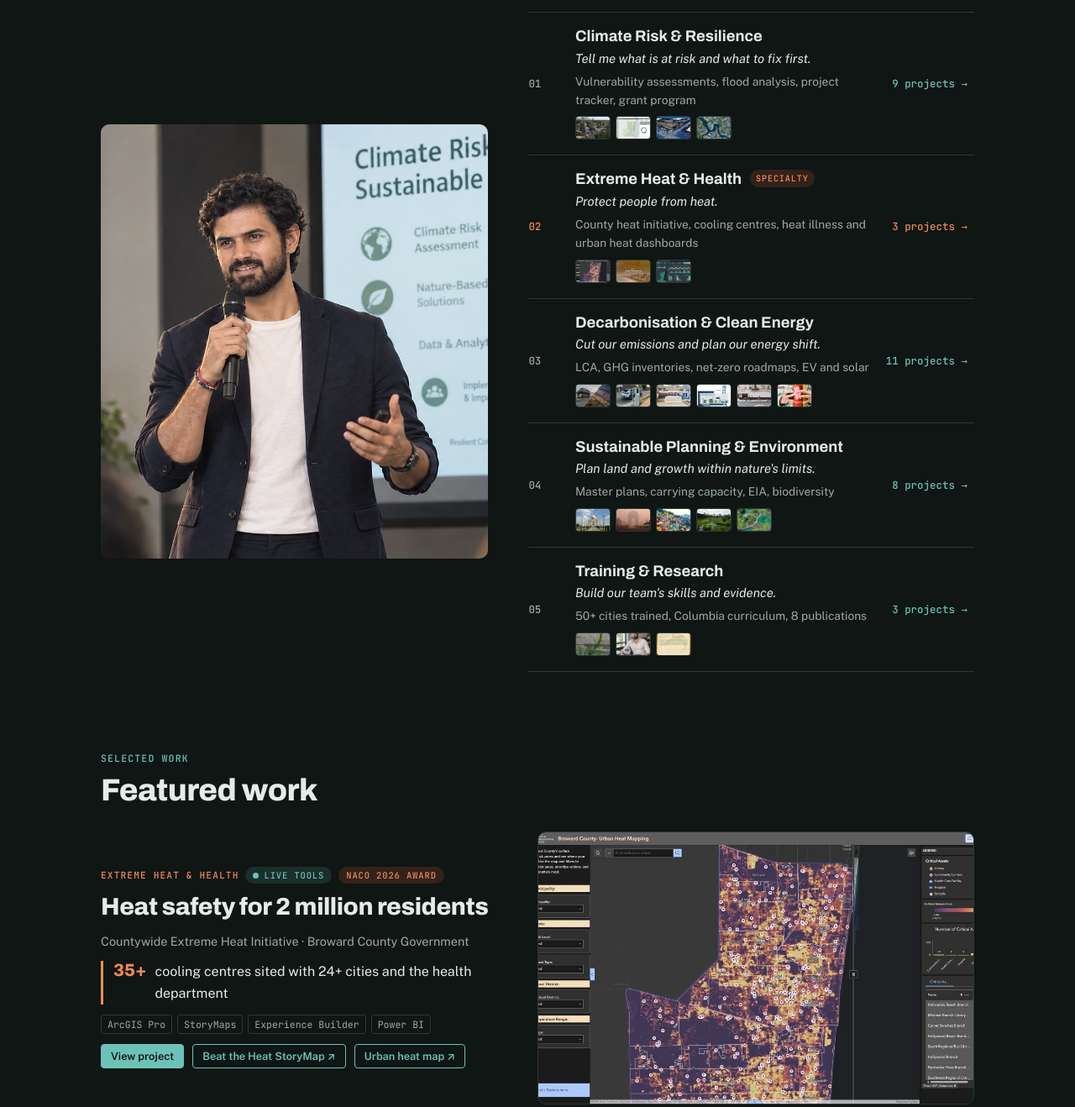
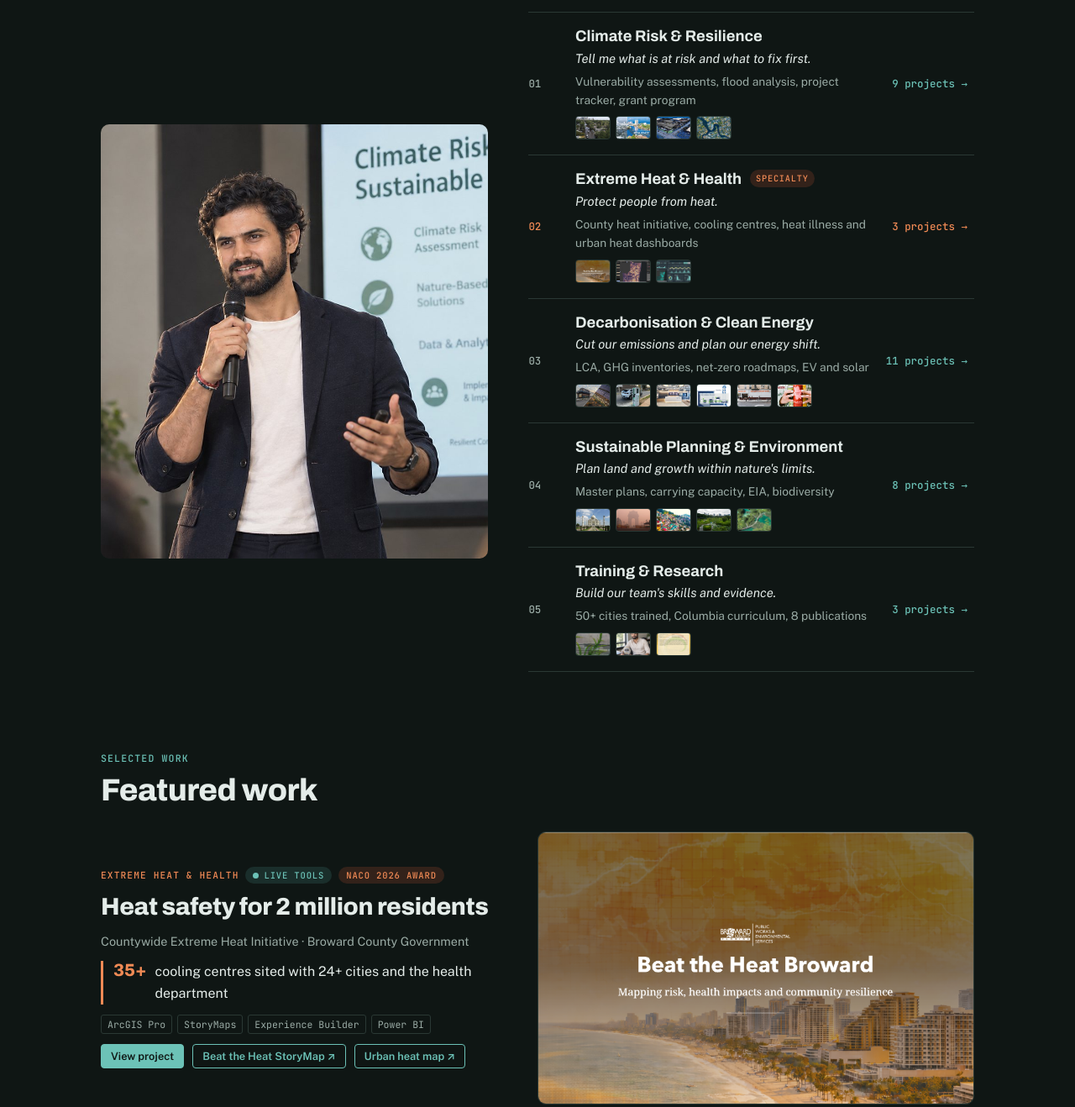
Before and after one commit to hpanwar-website/hpanwar-website.github.io, a plain HTML site: page index.html in a window 1280 px wide. Shown: the part 1720-3038 px from the top of the page at 84% size. Drawn offline with nearby package versions, Linux system fonts and the light colour scheme.

Commit message:
Update featured images on homepage for Resilience Plan and Beat the Heat

```diff
--- a/index.html
+++ b/index.html
@@ -82,8 +82,8 @@
   <div class="workon">
     <figure><img alt="Himanshhu presenting climate risk and sustainable solutions to an audience" src="images/site/presenting.jpg"></figure>
     <ol class="grows">
-      <li><a href="work/climate-risk.html"><span class="n">01</span><div><h3>Climate Risk &amp; Resilience</h3><q>Tell me what is at risk and what to fix first.</q><p>Vulnerability assessments, flood analysis, project tracker, grant program</p><div class="grp-thumbs"><img src="images/projects/flooded-street.jpg" alt="" loading="lazy"><img src="images/projects/resilience-tracker.jpg" alt="" loading="lazy"><img src="images/projects/forensic-building-flood.jpg" alt="" loading="lazy"><img src="images/projects/broward-canals.jpg" alt="" loading="lazy"></div></div><span class="go" data-count="risk">View →</span></a></li>
-      <li><a class="heat" href="work/extreme-heat.html"><span class="n">02</span><div><h3>Extreme Heat &amp; Health<span class="tagspec">Specialty</span></h3><q>Protect people from heat.</q><p>County heat initiative, cooling centres, heat illness and urban heat dashboards</p><div class="grp-thumbs"><img src="images/projects/urban-heat-dashboard.jpg" alt="" loading="lazy"><img src="images/projects/beat-the-heat.jpg" alt="" loading="lazy"><img src="images/projects/heat-illness-dashboard.jpg" alt="" loading="lazy"></div></div><span class="go" data-count="heat">View →</span></a></li>
+      <li><a href="work/climate-risk.html"><span class="n">01</span><div><h3>Climate Risk &amp; Resilience</h3><q>Tell me what is at risk and what to fix first.</q><p>Vulnerability assessments, flood analysis, project tracker, grant program</p><div class="grp-thumbs"><img src="images/projects/flooded-street.jpg" alt="" loading="lazy"><img src="images/projects/countywide-resilience-plan.jpg" alt="" loading="lazy"><img src="images/projects/forensic-building-flood.jpg" alt="" loading="lazy"><img src="images/projects/broward-canals.jpg" alt="" loading="lazy"></div></div><span class="go" data-count="risk">View →</span></a></li>
+      <li><a class="heat" href="work/extreme-heat.html"><span class="n">02</span><div><h3>Extreme Heat &amp; Health<span class="tagspec">Specialty</span></h3><q>Protect people from heat.</q><p>County heat initiative, cooling centres, heat illness and urban heat dashboards</p><div class="grp-thumbs"><img src="images/projects/beat-the-heat.png" alt="" loading="lazy"><img src="images/projects/urban-heat-dashboard.jpg" alt="" loading="lazy"><img src="images/projects/heat-illness-dashboard.jpg" alt="" loading="lazy"></div></div><span class="go" data-count="heat">View →</span></a></li>
       <li><a href="work/decarbonisation.html"><span class="n">03</span><div><h3>Decarbonisation &amp; Clean Energy</h3><q>Cut our emissions and plan our energy shift.</q><p>LCA, GHG inventories, net-zero roadmaps, EV and solar</p><div class="grp-thumbs"><img src="images/projects/solarcycle.jpg" alt="" loading="lazy"><img src="images/projects/charlotte-ev.jpg" alt="" loading="lazy"><img src="images/projects/preqin.jpg" alt="" loading="lazy"><img src="images/projects/carbonquest.jpg" alt="" loading="lazy"><img src="images/projects/maison-jar.jpg" alt="" loading="lazy"><img src="images/projects/anytime-spritz.jpg" alt="" loading="lazy"></div></div><span class="go" data-count="carbon">View →</span></a></li>
       <li><a href="work/sustainable-planning.html"><span class="n">04</span><div><h3>Sustainable Planning &amp; Environment</h3><q>Plan land and growth within nature's limits.</q><p>Master plans, carrying capacity, EIA, biodiversity</p><div class="grp-thumbs"><img src="images/projects/taj-trapezium-vision.jpg" alt="" loading="lazy"><img src="images/projects/delhi-air-carrying-capacity.jpg" alt="" loading="lazy"><img src="images/projects/hilly-regions-framework.jpg" alt="" loading="lazy"><img src="images/projects/urban-biodiversity-toolkit.jpg" alt="" loading="lazy"><img src="images/projects/bangladesh.jpg" alt="" loading="lazy"></div></div><span class="go" data-count="planning">View →</span></a></li>
       <li><a href="work/training-research.html"><span class="n">05</span><div><h3>Training &amp; Research</h3><q>Build our team's skills and evidence.</q><p>50+ cities trained, Columbia curriculum, 8 publications</p><div class="grp-thumbs"><img src="images/projects/climate-smart-cities.jpg" alt="" loading="lazy"><img src="images/site/award-naco.jpg" alt="" loading="lazy"><img src="images/site/patent-certificate-thumb.jpg" alt="" loading="lazy"></div></div><span class="go" data-count="training">View →</span></a></li>
@@ -103,7 +103,7 @@
         <div class="chips"><span class="chip">ArcGIS Pro</span><span class="chip">StoryMaps</span><span class="chip">Experience Builder</span><span class="chip">Power BI</span></div>
         <div class="btns"><a class="btn sm p" href="projects/extreme-heat-initiative.html">View project</a><a class="btn sm" href="https://storymaps.arcgis.com/stories/88b739c524ac4a8db0324def6bdad39c" target="_blank" rel="noopener noreferrer">Beat the Heat StoryMap ↗</a><a class="btn sm" href="https://experience.arcgis.com/experience/cc7e7e6f3ff04e79964da3828824eafb" target="_blank" rel="noopener noreferrer">Urban heat map ↗</a></div>
       </div>
-      <a class="viz" href="projects/extreme-heat-initiative.html" aria-label="Open heat project"><img src="images/projects/urban-heat-dashboard.jpg" loading="lazy" alt="Broward County urban heat map dashboard" class="dash"></a>
+      <a class="viz" href="projects/extreme-heat-initiative.html" aria-label="Open heat project"><img src="images/projects/beat-the-heat.png" loading="lazy" alt="Beat the Heat Broward StoryMap cover"></a>
     </article>
     <article class="proj">
       <div class="txt">
@@ -114,7 +114,7 @@
         <div class="chips"><span class="chip">ArcGIS Dashboards</span><span class="chip">Experience Builder</span><span class="chip">Data QA</span></div>
         <div class="btns"><a class="btn sm p" href="projects/resilience-project-tracker.html">View project</a><a class="btn sm" href="https://www.resilientbroward.com/resilience-project-tracker">Open tracker ↗</a></div>
       </div>
-      <a class="viz" href="projects/resilience-project-tracker.html" aria-label="Open tracker project"><img src="images/projects/resilience-tracker.jpg" loading="lazy" alt="Resilience Plan Project Tracker dashboard" class="dash"></a>
+      <a class="viz" href="projects/resilience-project-tracker.html" aria-label="Open tracker project"><img src="images/projects/countywide-resilience-plan.jpg" loading="lazy" alt="Broward Countywide Resilience Plan 2025 report cover" style="object-fit:contain;background:#0072b0"></a>
     </article>
     <article class="proj">
       <div class="txt">
```
Also changed, not shown: images/projects/beat-the-heat-banner.png (added), images/projects/beat-the-heat.png (added), images/projects/countywide-resilience-plan.jpg (added).
